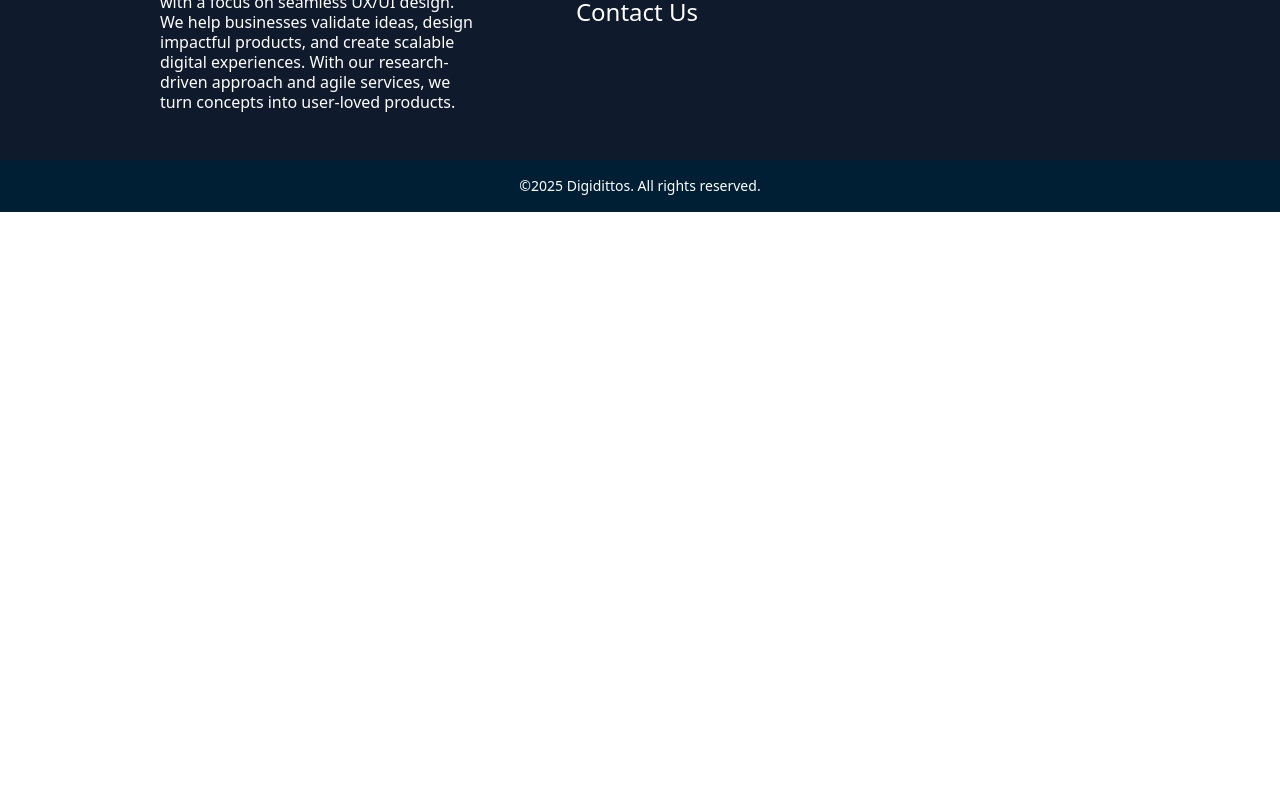
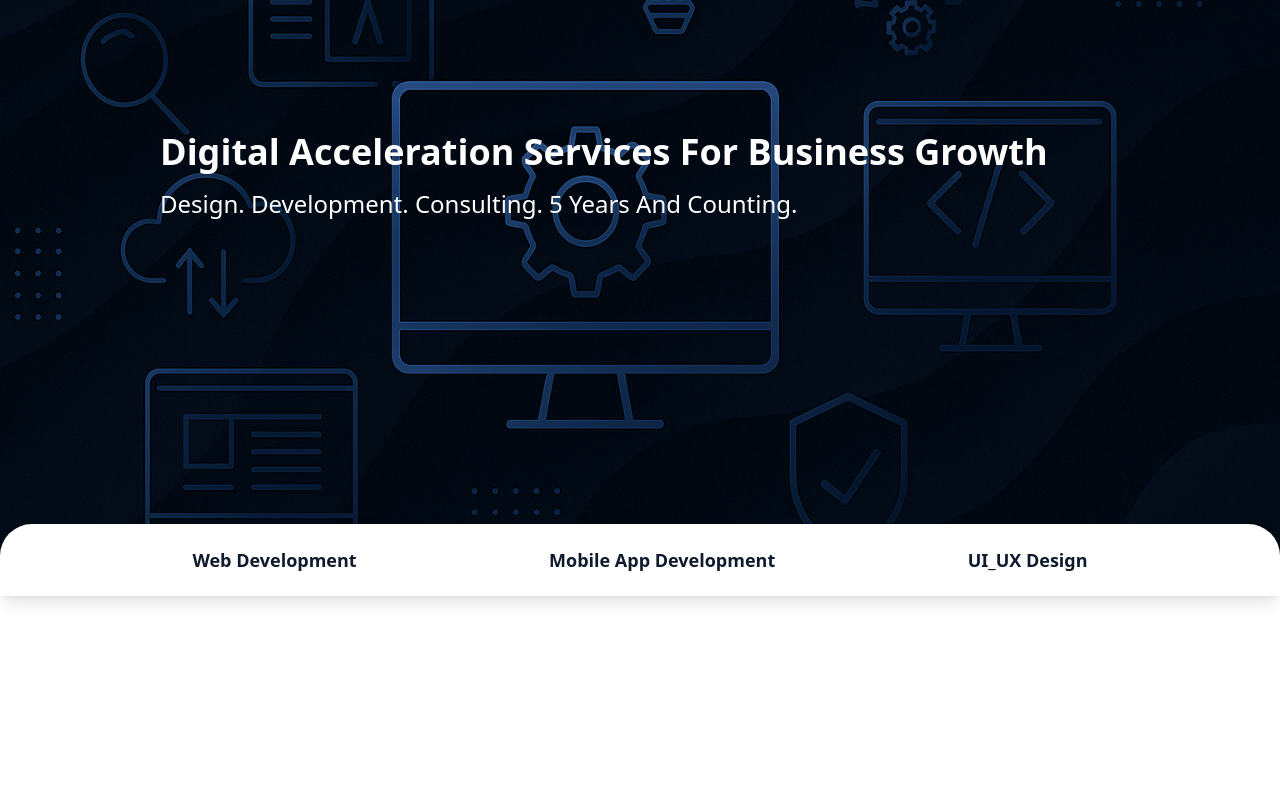
Before and after one commit to SibteDev72/digidittos-web, a Nuxt app: page /Services in a window 1280 px wide. Shown: the part 940-1740 px from the top of the page. Before the commit the page ends 1152 px from the top, so only its background shows below. Built offline with nearby package versions, Linux system fonts and the light colour scheme.

Commit message:
Service Page Added

```diff
--- a/components/bar/Navbar.vue
+++ b/components/bar/Navbar.vue
@@ -1,11 +1,13 @@
 <template>
-  <div class="flex flex-col">
+  <div class="z-[2000] flex flex-col">
     <div class="w-full h-[4rem] flex flex-row">
       <div
         :class="`w-[50%] px-3 md:px-0 h-full ${
-          subMenuStatus === true
+          subMenuStatus
             ? 'bg-[#18191F] text-white'
-            : 'bg-[#18191F] text-white lg:bg-[#FFFFFF] lg:text-dark'
+            : transparency
+            ? 'bg-transparent text-white'
+            : 'bg-[#18191F] lg:bg-white text-white lg:text-dark'
         } flex flex-row gap-5 items-center justify-center duration-200`"
       >
         <NuxtLink to="/">
@@ -15,7 +17,7 @@
           </div>
         </NuxtLink>
         <NuxtLink
-          :to="`/services/web development`"
+          :to="item.link"
           @mouseenter="onEnter(item.title)"
           class="hidden lg:flex capitalize cursor-pointer font-semibold hover:border-b-2 hover:border-primary2"
           id="links"
@@ -25,7 +27,9 @@
         >
       </div>
       <div
-        class="w-[50%] h-full bg-[#18191F] flex flex-col justify-center items-end px-3 md:px-0 md:items-center"
+        :class="`w-[50%] h-full flex flex-col justify-center items-end px-3 md:px-0 md:items-center ${
+          transparency ? 'bg-transparent' : 'bg-[#18191F]'
+        }`"
       >
         <div
           @click="handleMobileMenu"
@@ -78,7 +82,7 @@
   </div>
   <!-- Mobile Navbar -->
   <div
-    :class="`lg:hidden fixed top-0 right-0 h-screen w-[60vw] bg-dark z-[1000] flex flex-col justify-start pl-4 pt-[10rem] gap-6 transition-transform duration-300 ease-in-out ${
+    :class="`lg:hidden fixed top-0 right-0 h-screen w-[60vw] z-[1000] flex flex-col justify-start pl-4 pt-[10rem] gap-6 transition-transform duration-300 ease-in-out ${
       mobileMenuStatus ? 'translate-x-0' : 'translate-x-full'
     }`"
   >
@@ -86,9 +90,21 @@
       id="mobileMenu"
       v-for="item in menu"
       :key="item.id"
+      :to="item.link"
       class="text-lg text-white capitalize"
     >
-      {{ item.title }}
+      <div class="flex flex-col gap-2">
+        {{ item.title }}
+        <div class="flex flex-col gap-2">
+          <NuxtLink
+            :to="`${item.link}/${subMenu.name}`"
+            class="ml-2 text-sm text-white capitalize"
+            v-for="subMenu in item.subMenu"
+          >
+            {{ subMenu.name }}
+          </NuxtLink>
+        </div>
+      </div>
     </NuxtLink>
   </div>
 </template>
@@ -101,6 +117,12 @@ const subMenuStatus = ref<boolean>(false);
 const mobileMenuStatus = ref<boolean>(false);
 const currentMenuTitle = ref<string>("");
 const currentSubMenu = ref<any>([]);
+const route = useRoute();
+
+const transparency = computed(() => {
+  const path = route.path;
+  return path === "/services";
+});
 
 function handleButton(name: string) {
   alert(name);
--- a/constant/data.ts
+++ b/constant/data.ts
@@ -2,19 +2,23 @@ export const menu = [
   {
     id: 1,
     title: "services",
+    link: "/services",
     subMenu: [
       { id: 1, name: "web development" },
-      { id: 1, name: "mobile app development" },
+      { id: 2, name: "mobile app development" },
+      { id: 3, name: "UI_UX Design" },
     ],
   },
   {
     id: 2,
     title: "about us",
+    link: "/about",
     subMenu: [],
   },
   {
     id: 3,
     title: "contact us",
+    link: "/contact",
     subMenu: [],
   },
 ];
@@ -362,4 +366,98 @@ export const services = [
       ],
     },
   },
+  {
+    id: 3,
+    title: "UI_UX Design",
+    introduction: {
+      heading: "Empowering Brands with Intuitive UI/UX Experiences",
+      subHeading:
+        "We craft user-centric designs that balance aesthetics, functionality, and seamless interaction across all platforms.",
+      keyPoints: {
+        heading: "What Sets Our UI/UX Services Apart?",
+        subHeading:
+          "User-first design strategies tailored for conversion and engagement.",
+        points: [
+          {
+            id: 1,
+            content: "User Research",
+            desc: "In-depth research to understand user behavior, goals, and expectations.",
+          },
+          {
+            id: 2,
+            content: "Wireframes & Prototypes",
+            desc: "Rapid wireframes and interactive prototypes to visualize user journeys.",
+          },
+          {
+            id: 3,
+            content: "Design Systems",
+            desc: "Consistent, scalable components for cohesive design across screens.",
+          },
+          {
+            id: 4,
+            content: "Mobile-First Thinking",
+            desc: "We prioritize responsive and adaptive design across all devices.",
+          },
+        ],
+      },
+    },
+    technologies: {
+      heading: "Tools & Platforms We Use",
+      subHeading:
+        "From prototyping to high-fidelity design, we use industry-standard tools that ensure quality and precision.",
+      points: [
+        {
+          id: 1,
+          content: "Figma",
+          desc: "Collaborative design, prototyping, and feedback in real-time.",
+        },
+        {
+          id: 2,
+          content: "Adobe XD",
+          desc: "UI design and interaction prototyping with seamless integration.",
+        },
+        {
+          id: 3,
+          content: "Sketch",
+          desc: "Vector-based UI design tool for Mac with extensive plugin support.",
+        },
+        {
+          id: 4,
+          content: "InVision",
+          desc: "Interactive mockups and design collaboration for teams.",
+        },
+        {
+          id: 5,
+          content: "Zeplin",
+          desc: "Hand-off ready assets and style guides for developers.",
+        },
+      ],
+    },
+    advantages: {
+      heading: "Why Choose Our UI/UX Team?",
+      subheading: "We focus on usability, aesthetics, and outcomes.",
+      points: [
+        {
+          id: 1,
+          content: "Conversion-Focused",
+          desc: "We design experiences that drive clicks, conversions, and retention.",
+        },
+        {
+          id: 2,
+          content: "Tailored for Your Audience",
+          desc: "Designs tailored to specific industries and user personas.",
+        },
+        {
+          id: 3,
+          content: "Design-to-Development Sync",
+          desc: "Seamless communication between designers and developers for pixel-perfect output.",
+        },
+        {
+          id: 4,
+          content: "Cross-Platform Design",
+          desc: "We ensure consistency across mobile, tablet, and desktop interfaces.",
+        },
+      ],
+    },
+  },
 ];
--- a/layouts/default.vue
+++ b/layouts/default.vue
@@ -1,7 +1,7 @@
 <template>
-  <div class="w-full flex flex-col overflow-x-hidden">
+  <div class="w-full flex flex-col">
     <BarNavbar />
-    <HeroSection />
+    <HeroSection v-if="showHeroSection" />
     <slot />
     <Footer />
   </div>
@@ -9,8 +9,8 @@
 
 <script setup lang="ts">
 const route = useRoute();
-// const showNavFooter = computed(() => {
-//   const path = route.path;
-//   return path === "/success";
-// });
+const showHeroSection = computed(() => {
+  const path = route.path;
+  return path !== "/services";
+});
 </script>
--- a/pages/Services/index.vue
+++ b/pages/Services/index.vue
@@ -1,7 +1,56 @@
 <template>
-  <div></div>
+  <div class="w-full -mt-[4rem] flex flex-col">
+    <div
+      id="cover-container"
+      style="background-image: url('/images/Cover_Services.png')"
+      class="w-full h-[95vh] bg-cover px-8 lg:px-14 xl:px-[10rem] flex flex-col gap-4 justify-center z-0"
+    >
+      <p class="text-animate text-white text-4xl capitalize font-bold">
+        Digital acceleration services for business growth
+      </p>
+      <p class="text-animate text-white capitalize text-2xl font-light">
+        Design. Development. Consulting. 5 years and counting.
+      </p>
+    </div>
+    <div class="w-full bg-white flex flex-col z-50 -mt-[2rem] rounded-t-[2rem]">
+      <div
+        class="w-full shadow-lg sticky top-0 h-[calc(5vh+2rem)] flex flex-row justify-evenly items-center"
+      >
+        <NuxtLink
+          :to="`/services/${item.name}`"
+          v-for="item in menu[0].subMenu"
+          class="text-animate text-dark text-sm lg:text-lg capitalize font-semibold"
+          >{{ item.name }}</NuxtLink
+        >
+      </div>
+      <div class="w-full h-[100vh]"></div>
+    </div>
+  </div>
 </template>
 
-<script setup lang="ts"></script>
+<script setup lang="ts">
+import { menu } from "~/constant/data";
 
-<style scoped></style>
+const { $gsap, $scrollTrigger } = useNuxtApp();
+onMounted(() => {
+  $gsap.fromTo(
+    ".text-animate",
+    { opacity: 0, x: -20 },
+    {
+      delay: 0.2,
+      opacity: 1,
+      x: 0,
+      duration: 1,
+      ease: "power2.out",
+      stagger: 0.5,
+    }
+  );
+  $scrollTrigger.create({
+    trigger: "#cover-container",
+    start: "top top",
+    end: "top+=40% start",
+    pin: true,
+    // markers: true,
+  });
+});
+</script>
```
Also changed, not shown: public/images/Cover_Services.png (added).
